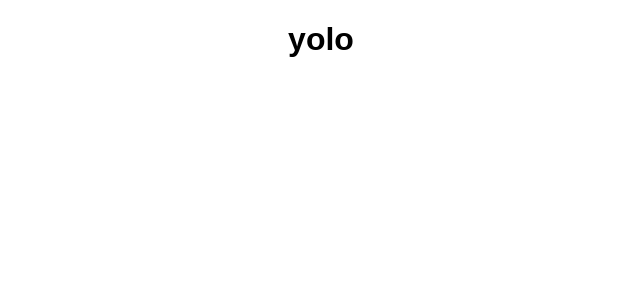
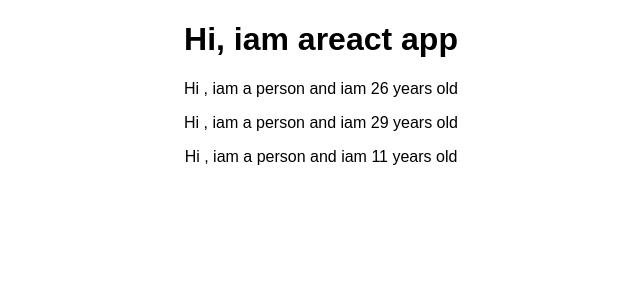
Before and after one commit to SrwaHariri/ReactPlayGround, a React (Create React App) app: page / in a window 1280 px wide. Shown: the top 300 px of the page, without its empty margins (319-959 px from the left). Built offline with nearby package versions, Linux system fonts and the light colour scheme.

Commit message:
importing custom commponent that outputs dynamic content

```diff
--- a/src/App.js
+++ b/src/App.js
@@ -1,18 +1,23 @@
 import React, { Component } from "react";
 import "./App.css";
+import Person from "./Person/Person";
 
 class App extends Component {
   render() {
-    // return (
-    //   <div className="App">
-    //     <h1> Hi, iam areact app</h1>
-    //   </div>
-    // );
-    return React.createElement(
-      "div",
-      { className: "App" },
-      React.createElement("h1", null, "yolo")
+    return (
+      <div className="App">
+        <h1> Hi, iam areact app</h1>
+        <Person />
+        <Person />
+        <Person />
+      </div>
     );
+    /* return React.createElement(
+       "div",
+       { className: "App" },
+       React.createElement("h1", null, "yolo")
+    );
+    */
   }
 }
 
--- a/src/Person/Person.js
+++ b/src/Person/Person.js
@@ -1,6 +1,8 @@
 import React from "react";
 const person = () => {
-  return <p>somethin</p>;
+  return (
+    <p>Hi , iam a person and iam {Math.floor(30 * Math.random())} years old</p>
+  );
 };
 
 export default person;
```
